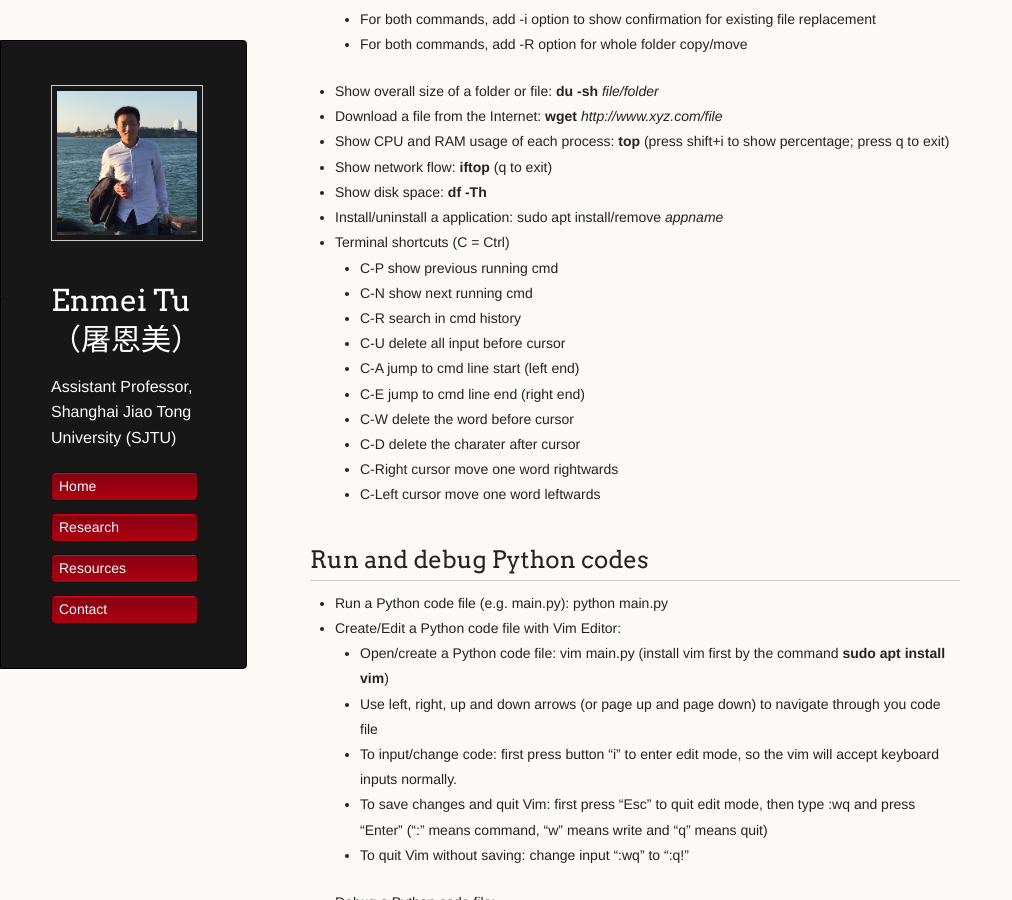
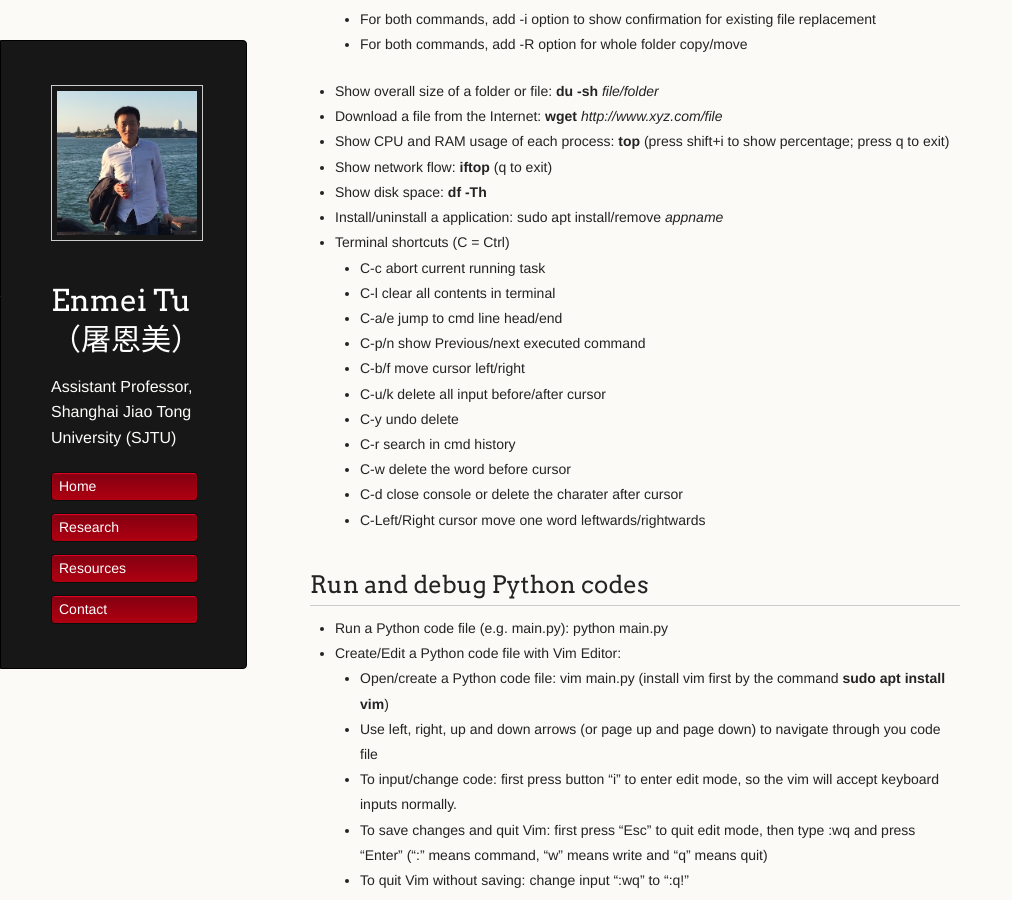
Before and after one commit to hellotem/enmeitu.github.io, a Jekyll site: the page built from resource/linux.md, in a window 1280 px wide and 900 px high, scrolled down 877 px. Shown: the whole window, without its empty margins (0-1012 px from the left). Built offline with Jekyll 4.4.1, drawn with Linux system fonts in a browser that asks for light colours; our own code applies the rules of GitHub Pages for plain Markdown files.

Commit message:
Update linux.md

```diff
--- a/resource/linux.md
+++ b/resource/linux.md
@@ -35,16 +35,17 @@
   * Show disk space: **df -Th**
   * Install/uninstall a application: sudo apt install/remove _appname_
   * Terminal shortcuts (C = Ctrl)
-    - C-P show previous running cmd
-    - C-N show next running cmd
-    - C-R search in cmd history
-    - C-U delete all input before cursor
-    - C-A jump to cmd line start (left end)
-    - C-E jump to cmd line end (right end)
-    - C-W delete the word before cursor
-    - C-D delete the charater after cursor
-    - C-Right cursor move one word rightwards
-    - C-Left cursor move one word leftwards
+    - C-c abort current running task
+    - C-l clear all contents in terminal
+    - C-a/e jump to cmd line head/end
+    - C-p/n show Previous/next executed command
+    - C-b/f move cursor left/right
+    - C-u/k delete all input before/after cursor
+    - C-y undo delete
+    - C-r search in cmd history
+    - C-w delete the word before cursor
+    - C-d close console or delete the charater after cursor
+    - C-Left/Right cursor move one word leftwards/rightwards
 
 ## Run and debug Python codes
 * Run a Python code file (e.g. main.py): python main.py
```
